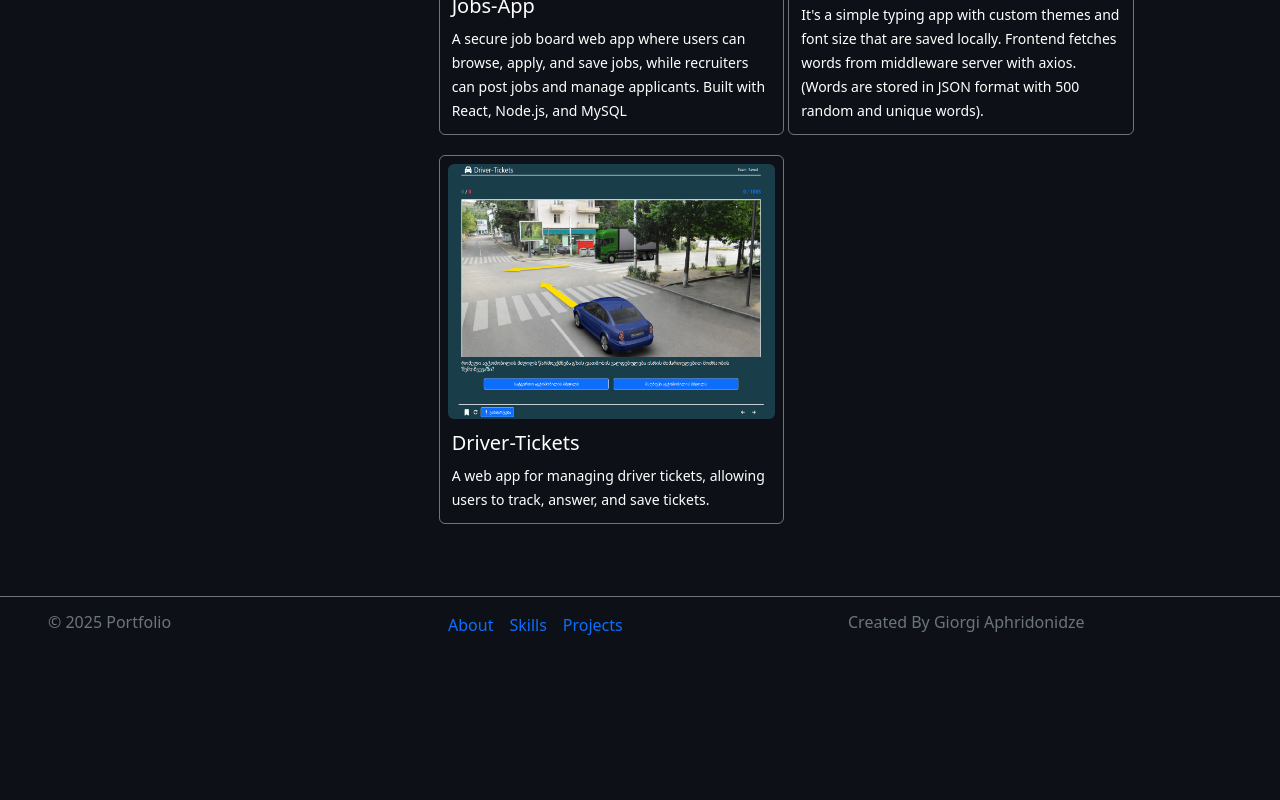
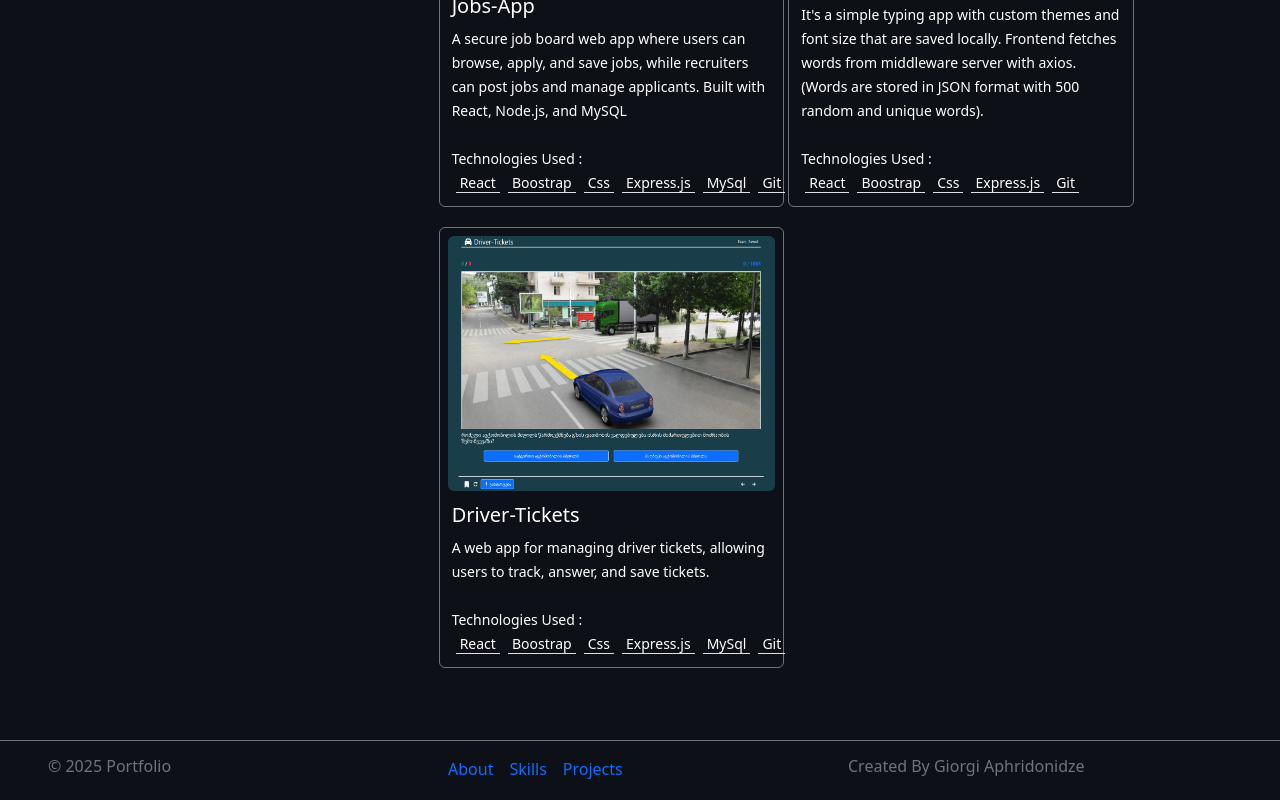
Before and after one commit to Apridonidze/portfolio, a React (Vite) app in the folder frontend/: page / in a window 1280 px wide. Shown: the part 1757-2557 px from the top of the page. Before the commit the page ends 2413 px from the top, so only its background shows below. Built offline with nearby package versions, Linux system fonts and the light colour scheme.

Commit message:
added technologies used to each projects

```diff
--- a/frontend/src/components/Project.jsx
+++ b/frontend/src/components/Project.jsx
@@ -19,8 +19,8 @@ const Project = ( { project , key ,id } ) => {
 
             <div className="project-body p-1 flex-grow-1">
                 <h5>{project.title}</h5>
-
-                <small>{project.description}</small>
+                <small>{project.description}</small><br /><br />
+                <small>Technologies Used : {project.technologies.map((tech , id) => (<span className="mx-1 border-bottom px-1 " key={id}>{tech}</span>))}</small>
             </div>
 
         </div>
--- a/frontend/src/components/Projects.jsx
+++ b/frontend/src/components/Projects.jsx
@@ -7,9 +7,9 @@ import Project from './Project';
 const Projects = () => {
 
     const projectsList = [
-        {title : 'Jobs-App' , img : jobsAppImg , description : 'A secure job board web app where users can browse, apply, and save jobs, while recruiters can post jobs and manage applicants. Built with React, Node.js, and MySQL', gitURL : 'https://github.com/Apridonidze/jobs-app' , liveURL : null},
-        {title : 'Typing-App' , img : typingAppImg , description : `It's a simple typing app with custom themes and font size that are saved locally. Frontend fetches words from middleware server with axios. (Words are stored in JSON format with 500 random and unique words).`, gitURL : 'https://github.com/Apridonidze/typing-app' , liveURL : null},
-        {title : 'Driver-Tickets' , img :driverTicketsImg , description : 'A web app for managing driver tickets, allowing users to track, answer, and save tickets.', gitURL : 'https://github.com/Apridonidze/driver-tickets' , liveURL : 'https://driver-tickets.vercel.app/'},
+        {title : 'Jobs-App' , img : jobsAppImg , description : 'A secure job board web app where users can browse, apply, and save jobs, while recruiters can post jobs and manage applicants. Built with React, Node.js, and MySQL', gitURL : 'https://github.com/Apridonidze/jobs-app' , liveURL : null , technologies : ['React' , 'Boostrap' , 'Css', 'Express.js' , 'MySql' , 'Git']},
+        {title : 'Typing-App' , img : typingAppImg , description : `It's a simple typing app with custom themes and font size that are saved locally. Frontend fetches words from middleware server with axios. (Words are stored in JSON format with 500 random and unique words).`, gitURL : 'https://github.com/Apridonidze/typing-app' , liveURL : null , technologies : ['React' , 'Boostrap' , 'Css', 'Express.js' , 'Git']},
+        {title : 'Driver-Tickets' , img :driverTicketsImg , description : 'A web app for managing driver tickets, allowing users to track, answer, and save tickets.', gitURL : 'https://github.com/Apridonidze/driver-tickets' , liveURL : 'https://driver-tickets.vercel.app/', technologies : ['React' , 'Boostrap' , 'Css', 'Express.js' , 'MySql' , 'Git']},
 
     ]
 
```
